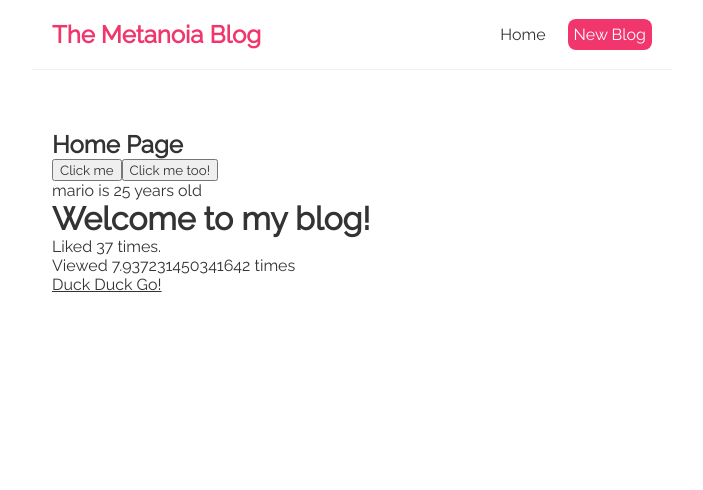
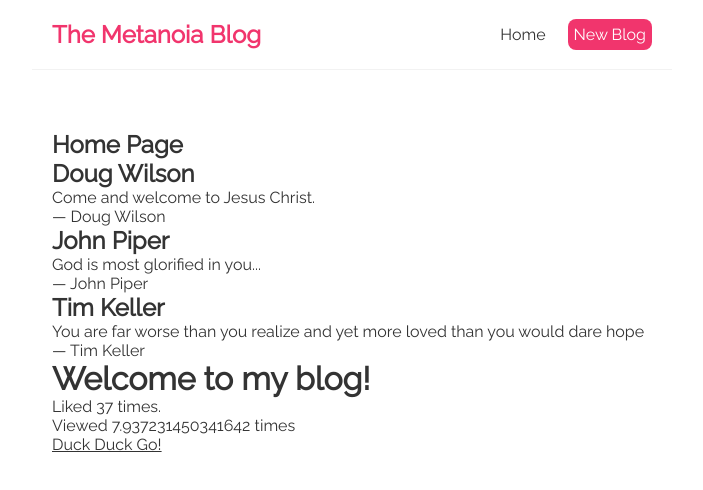
Before and after one commit to kyletower/blog, a React (Create React App) app: page / in a window 1280 px wide. Shown: the top 490 px of the page, without its empty margins (288-991 px from the left). Built offline with nearby package versions, Linux system fonts and the light colour scheme.

Commit message:
listing blogs on home page

```diff
--- a/src/Home.js
+++ b/src/Home.js
@@ -1,42 +1,49 @@
 import { useState } from 'react';
 
 const Home = () => {
-  const [name, setName] = useState('mario');
-  const [age, setAge] = useState(25);
+  // const [name, setName] = useState('mario');
+  // const [age, setAge] = useState(25);
 
   const [blogs, setBlogs] = useState([
     { body: 'Come and welcome to Jesus Christ.', author: 'Doug Wilson', id: 1 },
     { body: 'God is most glorified in you...', author: 'John Piper', id: 2 },
     {
-      body: 'You are far worse than you realize and yet more loved than you would dare hop',
+      body: 'You are far worse than you realize and yet more loved than you would dare hope',
       author: 'Tim Keller',
       id: 3,
     },
   ]);
 
   // first param is automatically receiving event
-  const handleClick = (e) => {
-    console.log('hello, handleClick');
-    console.log(e);
-    setName('luigi');
-    setAge(30);
-  };
+  // const handleClick = (e) => {
+  //   console.log('hello, handleClick');
+  //   console.log(e);
+  //   setName('luigi');
+  //   setAge(30);
+  // };
 
-  const handleClickAgain = (e, name) => {
-    console.log(`hello handleClickAgain ${name}`);
-    console.log(e);
-  };
+  // const handleClickAgain = (e, name) => {
+  //   console.log(`hello handleClickAgain ${name}`);
+  //   console.log(e);
+  // };
 
   return (
     <div className='home'>
       <h2>Home Page</h2>
-      <button onClick={handleClick}>Click me</button>
+      {/* <button onClick={handleClick}>Click me</button>
       <button onClick={(e) => handleClickAgain(e, 'mario')}>
         Click me too!
       </button>
       <p>
         {name} is {age} years old
-      </p>
+      </p> */}
+      {blogs.map((blog) => (
+        <div className='blog-preview' key={blog.id}>
+          <h2>{blog.author}</h2>
+          <p>{blog.body}</p>
+          <p>— {blog.author}</p>
+        </div>
+      ))}
     </div>
   );
 };
```
